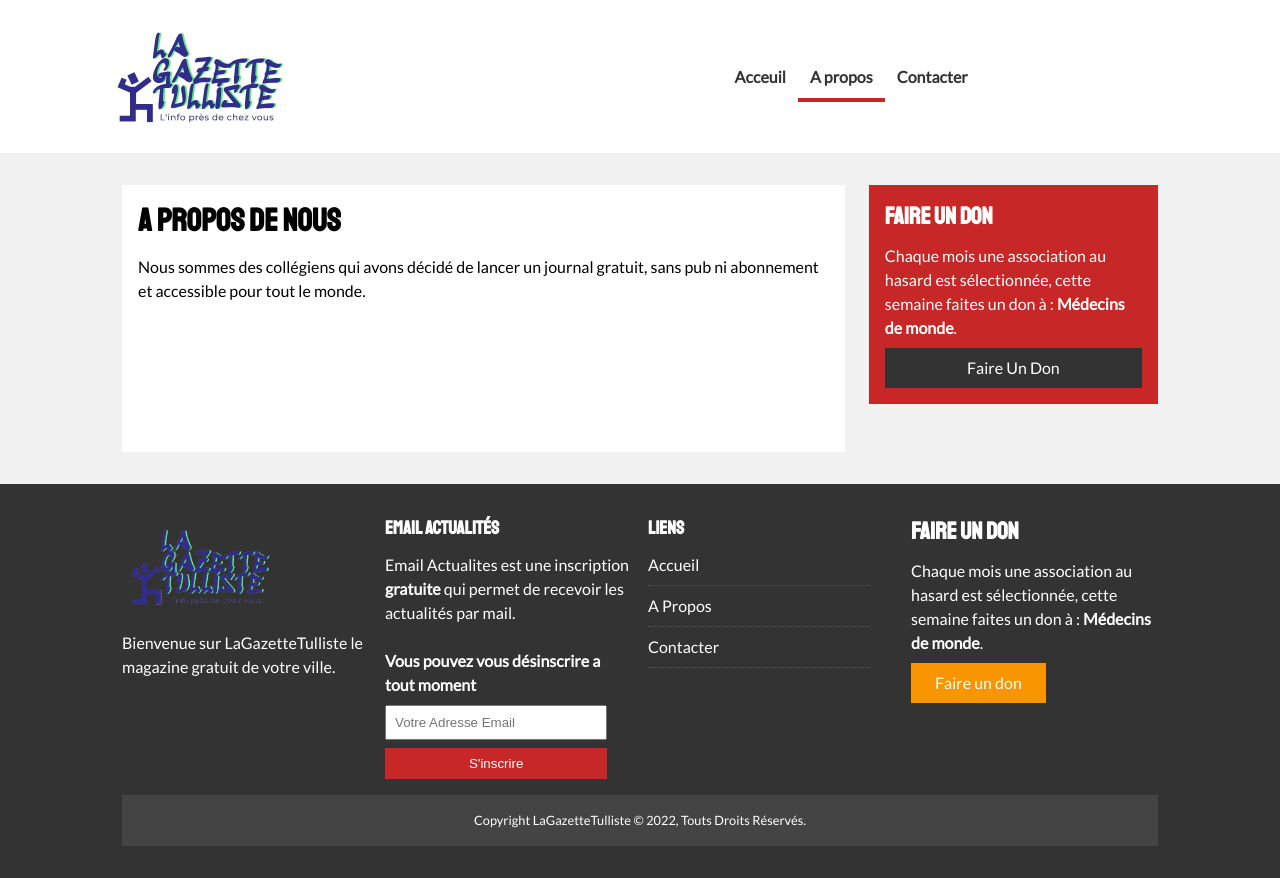
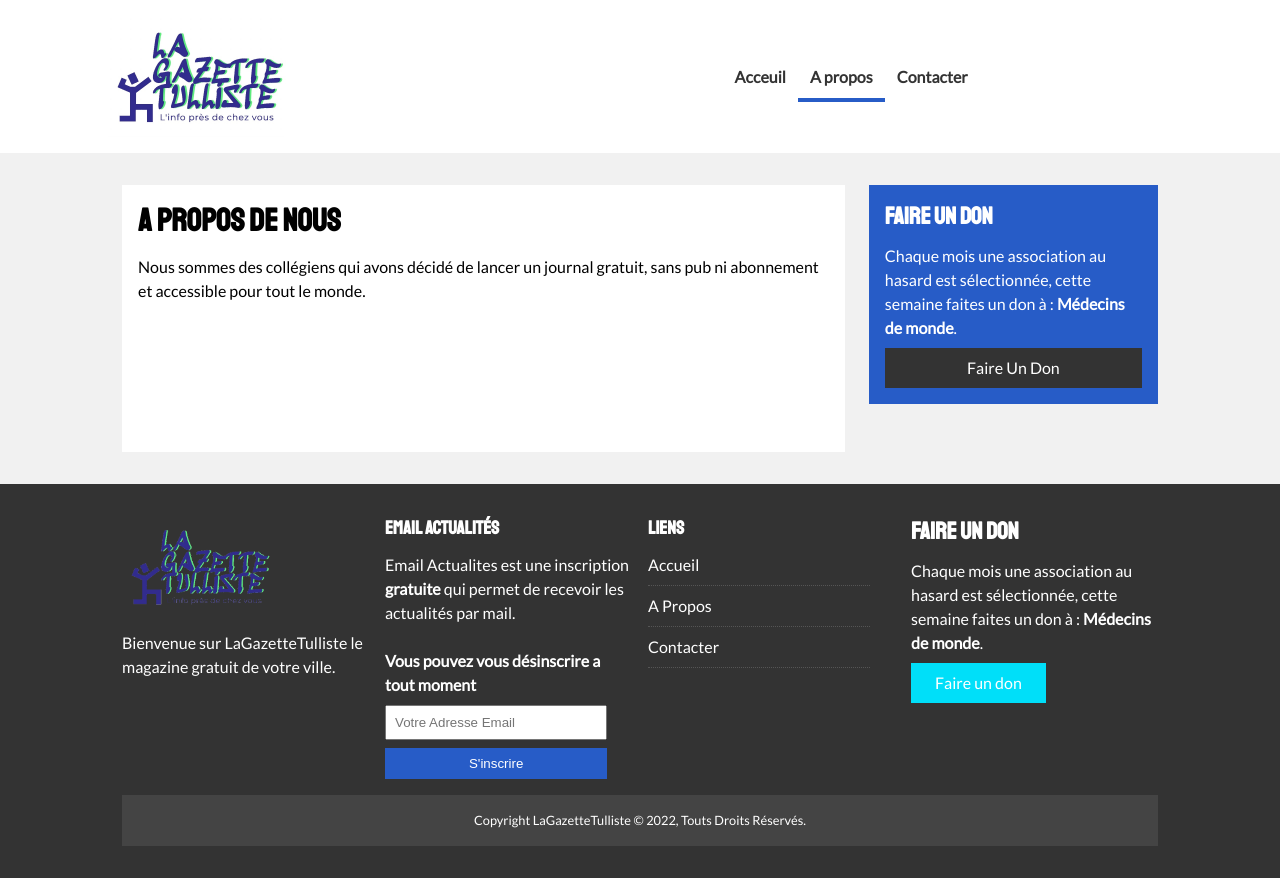
Before and after one commit to elliotmoreau/elliotmoreau.github.io, a PHP site: page /about.html in a window 1280 px wide. Run offline with PHP 8.4, Linux system fonts and the light colour scheme; some libraries are stand-ins or nearby versions.

Commit message:
changed color theme

```diff
--- a/CSS/style.css
+++ b/CSS/style.css
@@ -1,7 +1,7 @@
 :root{
-  --primary-color: #c72727;
-  --secondary-color: #f99500;
-  --light-color: #f1f1f1;
+  --primary-color: #275CC7;
+  --secondary-color: #00DFF9;
+  --light-color: #F1F1F1;
   --dark-color: #333;
   --max-width: 1100px;
 }
```
